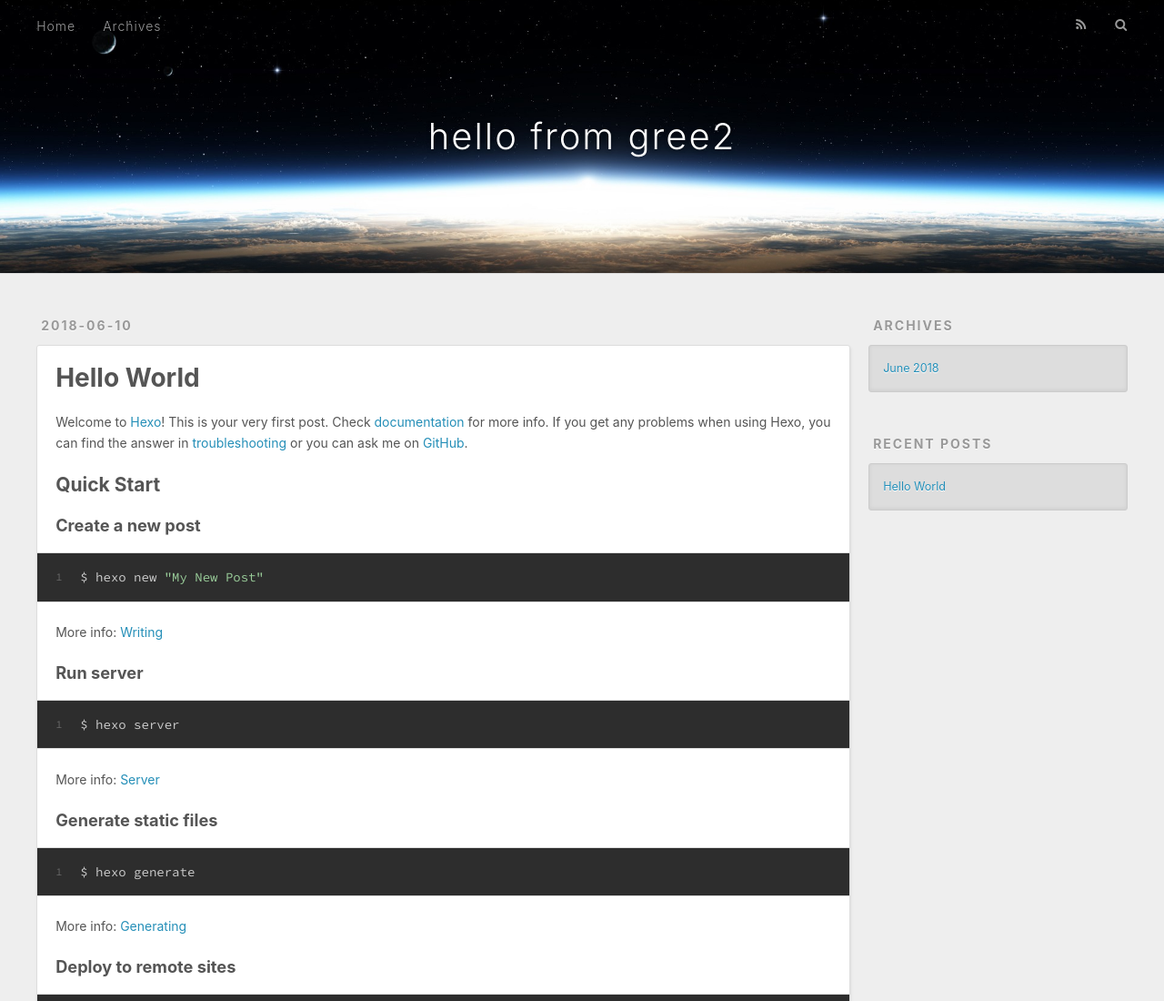
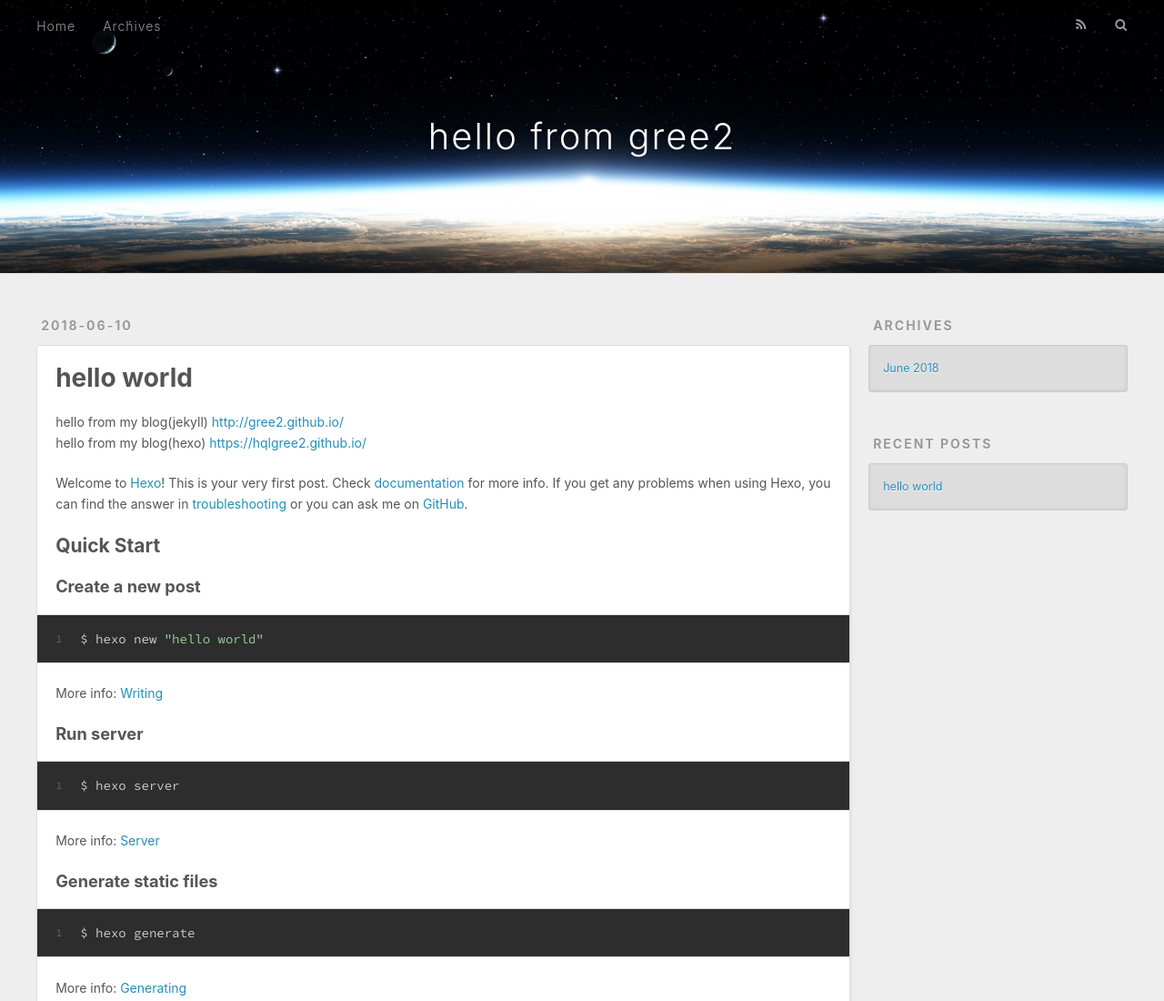
Before and after one commit to hqlgree2/hqlgree2.github.com, a plain HTML site: page 2018/06/10/hello-world/index.html in a window 1280 px wide. Shown: the top 1100 px of the page at 91% size. Drawn offline with nearby package versions, Linux system fonts and the light colour scheme.

Commit message:
Site updated: 2018-06-10 23:05:28

```diff
--- a/2018/06/10/hello-world/index.html
+++ b/2018/06/10/hello-world/index.html
@@ -5,19 +5,19 @@
 
 
 
-  <title>Hello World | hello from gree2</title>
+  <title>hello world | hello from gree2</title>
   <meta name="viewport" content="width=device-width, initial-scale=1, maximum-scale=1">
-  <meta name="description" content="Welcome to Hexo! This is your very first post. Check documentation for more info. If you get any problems when using Hexo, you can find the answer in troubleshooting or you can ask me on GitHub. Quick">
+  <meta name="description" content="hello from my blog(jekyll) http://gree2.github.io/hello from my blog(hexo) https://hqlgree2.github.io/ Welcome to Hexo! This is your very first post. Check documentation for more info. If you get any">
 <meta property="og:type" content="article">
-<meta property="og:title" content="Hello World">
-<meta property="og:url" content="http://yoursite.com/2018/06/10/hello-world/index.html">
+<meta property="og:title" content="hello world">
+<meta property="og:url" content="http://gree2.github.io/2018/06/10/hello-world/index.html">
 <meta property="og:site_name" content="hello from gree2">
-<meta property="og:description" content="Welcome to Hexo! This is your very first post. Check documentation for more info. If you get any problems when using Hexo, you can find the answer in troubleshooting or you can ask me on GitHub. Quick">
+<meta property="og:description" content="hello from my blog(jekyll) http://gree2.github.io/hello from my blog(hexo) https://hqlgree2.github.io/ Welcome to Hexo! This is your very first post. Check documentation for more info. If you get any">
 <meta property="og:locale" content="default">
-<meta property="og:updated_time" content="2018-06-10T13:11:18.454Z">
+<meta property="og:updated_time" content="2018-06-10T15:01:31.654Z">
 <meta name="twitter:card" content="summary">
-<meta name="twitter:title" content="Hello World">
-<meta name="twitter:description" content="Welcome to Hexo! This is your very first post. Check documentation for more info. If you get any problems when using Hexo, you can find the answer in troubleshooting or you can ask me on GitHub. Quick">
+<meta name="twitter:title" content="hello world">
+<meta name="twitter:description" content="hello from my blog(jekyll) http://gree2.github.io/hello from my blog(hexo) https://hqlgree2.github.io/ Welcome to Hexo! This is your very first post. Check documentation for more info. If you get any">
 
     <link rel="alternate" href="/atom.xml" title="hello from gree2" type="application/atom+xml">
 
@@ -58,7 +58,7 @@
         <a id="nav-search-btn" class="nav-icon" title="Search"></a>
       </nav>
       <div id="search-form-wrap">
-        <form action="//google.com/search" method="get" accept-charset="UTF-8" class="search-form"><input type="search" name="q" class="search-form-input" placeholder="Search"><button type="submit" class="search-form-submit">&#xF002;</button><input type="hidden" name="sitesearch" value="http://yoursite.com"></form>
+        <form action="//google.com/search" method="get" accept-charset="UTF-8" class="search-form"><input type="search" name="q" class="search-form-input" placeholder="Search"><button type="submit" class="search-form-submit">&#xF002;</button><input type="hidden" name="sitesearch" value="http://gree2.github.io"></form>
       </div>
     </div>
   </div>
@@ -78,7 +78,7 @@
 
 
     <h1 class="article-title" itemprop="name">
-      Hello World
+      hello world
     </h1>
 
 
@@ -86,8 +86,9 @@
 
     <div class="article-entry" itemprop="articleBody">
 
-        <p>Welcome to <a href="https://hexo.io/" target="_blank" rel="noopener">Hexo</a>! This is your very first post. Check <a href="https://hexo.io/docs/" target="_blank" rel="noopener">documentation</a> for more info. If you get any problems when using Hexo, you can find the answer in <a href="https://hexo.io/docs/troubleshooting.html" target="_blank" rel="noopener">troubleshooting</a> or you can ask me on <a href="https://github.com/hexojs/hexo/issues" target="_blank" rel="noopener">GitHub</a>.</p>
-<h2 id="Quick-Start"><a href="#Quick-Start" class="headerlink" title="Quick Start"></a>Quick Start</h2><h3 id="Create-a-new-post"><a href="#Create-a-new-post" class="headerlink" title="Create a new post"></a>Create a new post</h3><figure class="highlight bash"><table><tr><td class="gutter"><pre><span class="line">1</span><br></pre></td><td class="code"><pre><span class="line">$ hexo new <span class="string">"My New Post"</span></span><br></pre></td></tr></table></figure>
+        <p>hello from my blog(jekyll) <a href="http://gree2.github.io/">http://gree2.github.io/</a><br>hello from my blog(hexo) <a href="https://hqlgree2.github.io/" target="_blank" rel="noopener">https://hqlgree2.github.io/</a></p>
+<p>Welcome to <a href="https://hexo.io/" target="_blank" rel="noopener">Hexo</a>! This is your very first post. Check <a href="https://hexo.io/docs/" target="_blank" rel="noopener">documentation</a> for more info. If you get any problems when using Hexo, you can find the answer in <a href="https://hexo.io/docs/troubleshooting.html" target="_blank" rel="noopener">troubleshooting</a> or you can ask me on <a href="https://github.com/hexojs/hexo/issues" target="_blank" rel="noopener">GitHub</a>.</p>
+<h2 id="Quick-Start"><a href="#Quick-Start" class="headerlink" title="Quick Start"></a>Quick Start</h2><h3 id="Create-a-new-post"><a href="#Create-a-new-post" class="headerlink" title="Create a new post"></a>Create a new post</h3><figure class="highlight bash"><table><tr><td class="gutter"><pre><span class="line">1</span><br></pre></td><td class="code"><pre><span class="line">$ hexo new <span class="string">"hello world"</span></span><br></pre></td></tr></table></figure>
 <p>More info: <a href="https://hexo.io/docs/writing.html" target="_blank" rel="noopener">Writing</a></p>
 <h3 id="Run-server"><a href="#Run-server" class="headerlink" title="Run server"></a>Run server</h3><figure class="highlight bash"><table><tr><td class="gutter"><pre><span class="line">1</span><br></pre></td><td class="code"><pre><span class="line">$ hexo server</span><br></pre></td></tr></table></figure>
 <p>More info: <a href="https://hexo.io/docs/server.html" target="_blank" rel="noopener">Server</a></p>
@@ -99,7 +100,7 @@
 
     </div>
     <footer class="article-footer">
-      <a data-url="http://yoursite.com/2018/06/10/hello-world/" data-id="cji8ulsgs0000emu5h4wztj5h" class="article-share-link">Share</a>
+      <a data-url="http://gree2.github.io/2018/06/10/hello-world/" data-id="cji8yndac0000hcu5hu3otz1m" class="article-share-link">Share</a>
 
 
     </footer>
@@ -138,7 +139,7 @@
       <ul>
 
           <li>
-            <a href="/2018/06/10/hello-world/">Hello World</a>
+            <a href="/2018/06/10/hello-world/">hello world</a>
           </li>
 
       </ul>
```
Also changed, not shown: archives/2018/06/index.html (+4 -4 lines), archives/2018/index.html (+4 -4 lines), archives/index.html (+4 -4 lines), index.html (+8 -7 lines).
